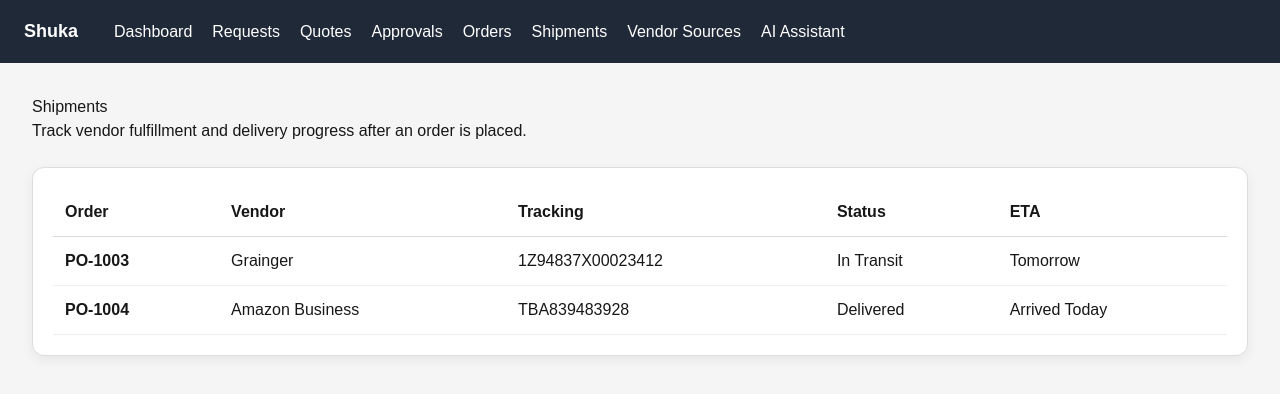
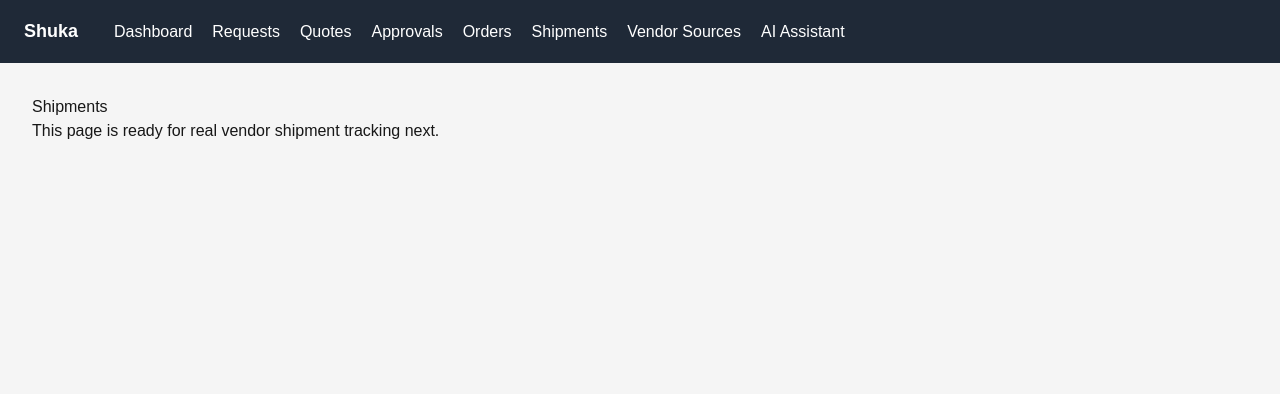
Before and after one commit to Gr33nstonecorp/shuka, a Next.js app: page /shipments in a window 1280 px wide. Shown: the top 394 px of the page. Built offline with nearby package versions, Linux system fonts and the light colour scheme.

Commit message:
Update page.tsx

```diff
--- a/app/shipments/page.tsx
+++ b/app/shipments/page.tsx
@@ -1,60 +1,8 @@
 export default function ShipmentsPage() {
-  const shipments = [
-    {
-      order: "PO-1003",
-      vendor: "Grainger",
-      tracking: "1Z94837X00023412",
-      status: "In Transit",
-      eta: "Tomorrow",
-    },
-    {
-      order: "PO-1004",
-      vendor: "Amazon Business",
-      tracking: "TBA839483928",
-      status: "Delivered",
-      eta: "Arrived Today",
-    },
-  ];
-
   return (
     <main style={{ padding: "32px" }}>
       <h1 style={{ marginTop: 0 }}>Shipments</h1>
-      <p>Track vendor fulfillment and delivery progress after an order is placed.</p>
-
-      <div
-        style={{
-          marginTop: "24px",
-          background: "white",
-          borderRadius: "12px",
-          padding: "20px",
-          border: "1px solid #ddd",
-          boxShadow: "0 4px 12px rgba(0,0,0,0.06)",
-          overflowX: "auto",
-        }}
-      >
-        <table style={{ width: "100%", borderCollapse: "collapse" }}>
-          <thead>
-            <tr style={{ borderBottom: "1px solid #ddd", textAlign: "left" }}>
-              <th style={{ padding: "12px" }}>Order</th>
-              <th style={{ padding: "12px" }}>Vendor</th>
-              <th style={{ padding: "12px" }}>Tracking</th>
-              <th style={{ padding: "12px" }}>Status</th>
-              <th style={{ padding: "12px" }}>ETA</th>
-            </tr>
-          </thead>
-          <tbody>
-            {shipments.map((shipment) => (
-              <tr key={shipment.order} style={{ borderBottom: "1px solid #eee" }}>
-                <td style={{ padding: "12px", fontWeight: "bold" }}>{shipment.order}</td>
-                <td style={{ padding: "12px" }}>{shipment.vendor}</td>
-                <td style={{ padding: "12px" }}>{shipment.tracking}</td>
-                <td style={{ padding: "12px" }}>{shipment.status}</td>
-                <td style={{ padding: "12px" }}>{shipment.eta}</td>
-              </tr>
-            ))}
-          </tbody>
-        </table>
-      </div>
+      <p>This page is ready for real vendor shipment tracking next.</p>
     </main>
   );
 }
```
